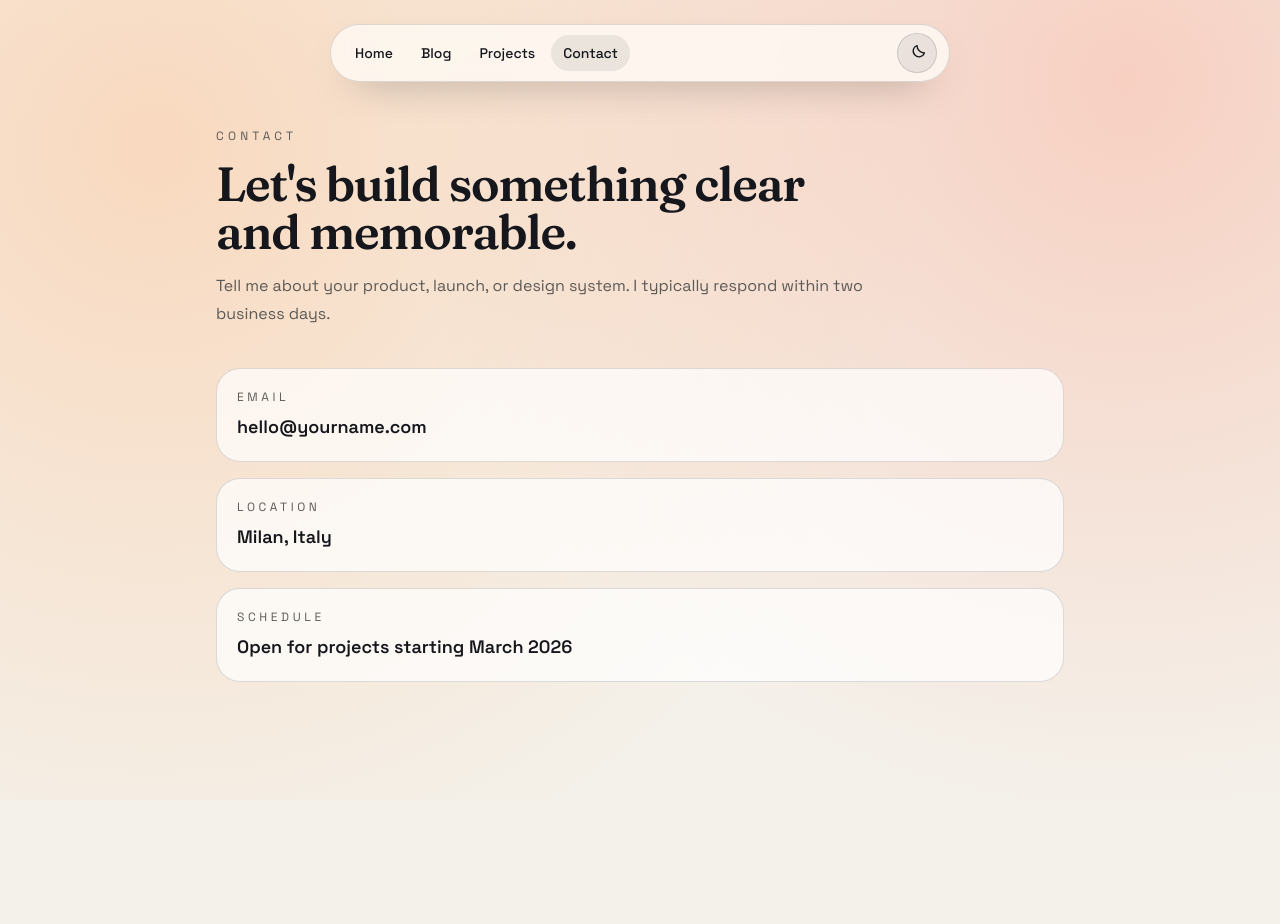
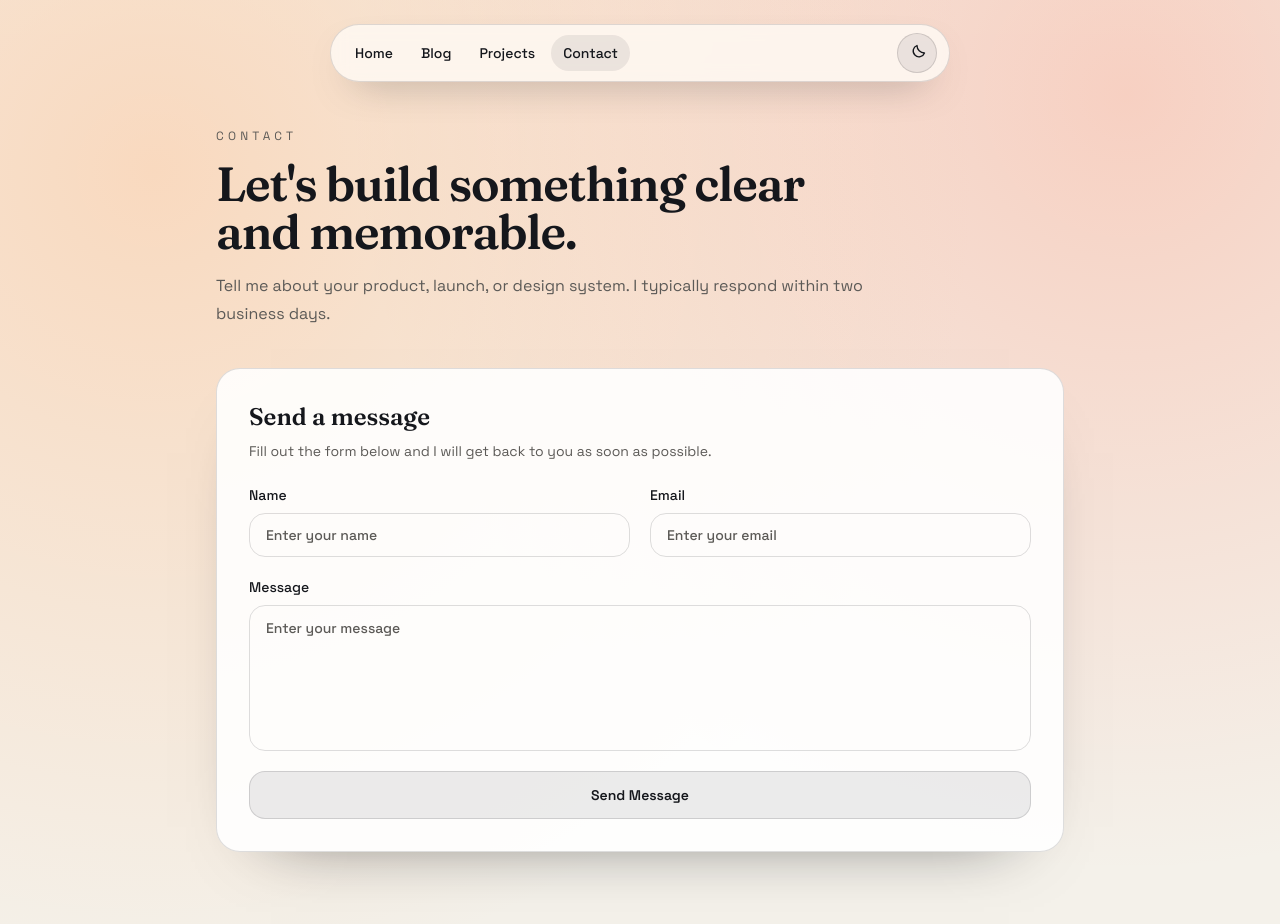
Before and after one commit to RickySerrano904/RickySerrano.dev, a Next.js app: page /contact in a window 1280 px wide. Shown: the top 924 px of the page. Before the commit the page ends 800 px from the top, so only its background shows below. Built offline with nearby package versions, Linux system fonts and the light colour scheme.

Commit message:
Updated blog and contact page layouts

```diff
--- /dev/null
+++ b/app/blog/designing-for-calm/page.mdx
@@ -0,0 +1,42 @@
+export const metadata = {
+  title: "Designing for calm | Your Name",
+  description: "Removing friction without removing personality.",
+};
+
+<main className="page-intro mx-auto w-full max-w-3xl px-6 pb-24 pt-32">
+
+[Back to blog](/blog)
+
+# Designing for calm
+
+Calm does not mean boring. It means removing the extra layers so the important
+moments can breathe. This is a placeholder post that captures the kind of notes
+I like to write after a build.
+
+## TL;DR
+
+- Start with constraints before adding personality.
+- Reduce choices to make the UI feel obvious.
+- Keep one signature detail so the product still feels alive.
+
+## The problem
+
+Most products accumulate patterns fast. New screens add new components, and the
+UI gets noisy. Calm is the opposite of noise: it is a system that lets you see
+what matters first.
+
+## The approach
+
+I audit the interface for friction, remove repeated decisions, then reintroduce
+one intentional flourish. That might be a single accent color, a warmer typeface,
+or a signature interaction.
+
+## A tiny checklist
+
+- One primary action per screen.
+- One headline, one supporting sentence.
+- One distinct component that signals the brand.
+
+> Calm design respects attention. It is not minimal for its own sake.
+
+</main>
--- a/app/blog/page.mdx
+++ b/app/blog/page.mdx
@@ -1,3 +1,5 @@
+import Link from "next/link";
+
 export const metadata = {
   title: "Blog | Your Name",
   description: "Writing on design systems, product strategy, and front-end craft.",
@@ -13,20 +15,54 @@ Short notes on building minimal interfaces, thoughtful brands, and durable UI sy
 
 ## Recent posts
 
-- **Designing for calm** - How to remove friction without removing personality.
-- **Shipping a tiny design system** - Tokens, typography, and reusable patterns.
-- **The craft of fast prototypes** - Keeping momentum without losing polish.
+<section className="mt-10 grid gap-6 sm:grid-cols-2">
+  <Link
+    href="/blog/designing-for-calm"
+    className="group rounded-3xl border border-[color:var(--border)] bg-[color:var(--panel)] p-3 transition hover:-translate-y-1 hover:border-[color:var(--accent)] hover:shadow-[0_24px_50px_-44px_rgba(10,12,16,0.7)]"
+  >
+    <div className="aspect-[4/3] overflow-hidden rounded-2xl border border-[color:var(--border)] bg-[color:var(--panel-strong)]">
+      <div className="post-thumb h-full w-full" />
+    </div>
+    <div className="mt-5">
+      <p className="text-xs uppercase tracking-[0.3em] text-[color:var(--muted)]">
+        Design
+      </p>
+      <h2 className="mt-3 font-display text-2xl font-semibold text-[color:var(--fg)] transition group-hover:text-[color:var(--accent)]">
+        Designing for calm
+      </h2>
+      <p className="mt-2 text-base leading-7 text-[color:var(--muted)]">
+        How to remove friction without removing personality.
+      </p>
+      <span className="mt-4 inline-flex items-center gap-2 text-sm font-semibold text-[color:var(--fg)]">
+        Read post <span aria-hidden="true">→</span>
+      </span>
+    </div>
+  </Link>
 
-## Writing archive
+  <Link
+    href="/blog/tiny-design-system"
+    className="group rounded-3xl border border-[color:var(--border)] bg-[color:var(--panel)] p-3 transition hover:-translate-y-1 hover:border-[color:var(--accent)] hover:shadow-[0_24px_50px_-44px_rgba(10,12,16,0.7)]"
+  >
+    <div className="aspect-[4/3] overflow-hidden rounded-2xl border border-[color:var(--border)] bg-[color:var(--panel-strong)]">
+      <div className="post-thumb h-full w-full" />
+    </div>
+    <div className="mt-5">
+      <p className="text-xs uppercase tracking-[0.3em] text-[color:var(--muted)]">
+        Systems
+      </p>
+      <h2 className="mt-3 font-display text-2xl font-semibold text-[color:var(--fg)] transition group-hover:text-[color:var(--accent)]">
+        Shipping a tiny design system
+      </h2>
+      <p className="mt-2 text-base leading-7 text-[color:var(--muted)]">
+        Tokens, typography, and reusable patterns.
+      </p>
+      <span className="mt-4 inline-flex items-center gap-2 text-sm font-semibold text-[color:var(--fg)]">
+        Read post <span aria-hidden="true">→</span>
+      </span>
+    </div>
+  </Link>
+</section>
 
-### 2026
-
-- **A portfolio that still feels human** - Building a site that breathes.
-- **The best product meetings are quiet** - Less noise, better decisions.
-
-### 2025
-
-- **Layout as choreography** - Rhythm, spacing, and a sense of pace.
-- **Type choices that carry a brand** - The small details that speak.
+<p className="mt-10 text-sm text-[color:var(--muted)]">More posts coming soon.</p>
 
 </main>
--- /dev/null
+++ b/app/blog/tiny-design-system/page.mdx
@@ -0,0 +1,35 @@
+export const metadata = {
+  title: "Shipping a tiny design system | Your Name",
+  description: "Tokens, typography, and reusable patterns.",
+};
+
+<main className="page-intro mx-auto w-full max-w-3xl px-6 pb-24 pt-32">
+
+[Back to blog](/blog)
+
+# Shipping a tiny design system
+
+This placeholder post captures the first iteration of a small design system. It
+is not exhaustive, but it is consistent enough to ship real work.
+
+## What shipped
+
+- Typography scale with two fonts and clear hierarchy.
+- A color palette with one accent and flexible neutrals.
+- Three core components: buttons, cards, and tags.
+
+## Tokens first
+
+Tokens create shared language before components exist. I start with spacing,
+type, and color, then wire them into CSS variables.
+
+## Components second
+
+With tokens in place, components become an assembly exercise. This keeps the
+system small and consistent.
+
+## Next steps
+
+Add forms, navigation variants, and content modules as the product grows.
+
+</main>
--- a/app/contact/page.tsx
+++ b/app/contact/page.tsx
@@ -1,19 +1,3 @@
-const contactItems = [
-  {
-    label: "Email",
-    value: "hello@yourname.com",
-    href: "mailto:hello@yourname.com",
-  },
-  {
-    label: "Location",
-    value: "Milan, Italy",
-  },
-  {
-    label: "Schedule",
-    value: "Open for projects starting March 2026",
-  },
-];
-
 export default function ContactPage() {
   return (
     <main className="page-intro mx-auto w-full max-w-4xl px-6 pb-24 pt-32">
@@ -30,30 +14,55 @@ export default function ContactPage() {
         </p>
       </header>
 
-      <div className="stagger mt-10 grid gap-4">
-        {contactItems.map((item) => (
-          <div
-            key={item.label}
-            className="rounded-3xl border border-[color:var(--border)] bg-[color:var(--panel)] p-5"
+      <section className="stagger mt-10 rounded-3xl border border-[color:var(--border)] bg-[color:var(--panel-strong)] p-6 shadow-[0_30px_70px_-55px_rgba(10,12,16,0.75)] sm:p-8">
+        <h2 className="font-display text-2xl font-semibold text-[color:var(--fg)]">
+          Send a message
+        </h2>
+        <p className="mt-2 text-sm text-[color:var(--muted)]">
+          Fill out the form below and I will get back to you as soon as
+          possible.
+        </p>
+
+        <form className="mt-6 grid gap-5">
+          <div className="grid gap-5 sm:grid-cols-2">
+            <label className="grid gap-2 text-sm font-medium text-[color:var(--fg)]">
+              Name
+              <input
+                type="text"
+                name="name"
+                placeholder="Enter your name"
+                className="h-11 w-full rounded-2xl border border-[color:var(--border)] bg-transparent px-4 text-sm text-[color:var(--fg)] placeholder:text-[color:var(--muted)] focus-visible:border-[color:var(--accent)] focus-visible:outline-none"
+              />
+            </label>
+            <label className="grid gap-2 text-sm font-medium text-[color:var(--fg)]">
+              Email
+              <input
+                type="email"
+                name="email"
+                placeholder="Enter your email"
+                className="h-11 w-full rounded-2xl border border-[color:var(--border)] bg-transparent px-4 text-sm text-[color:var(--fg)] placeholder:text-[color:var(--muted)] focus-visible:border-[color:var(--accent)] focus-visible:outline-none"
+              />
+            </label>
+          </div>
+
+          <label className="grid gap-2 text-sm font-medium text-[color:var(--fg)]">
+            Message
+            <textarea
+              name="message"
+              rows={6}
+              placeholder="Enter your message"
+              className="w-full resize-none rounded-2xl border border-[color:var(--border)] bg-transparent px-4 py-3 text-sm text-[color:var(--fg)] placeholder:text-[color:var(--muted)] focus-visible:border-[color:var(--accent)] focus-visible:outline-none"
+            />
+          </label>
+
+          <button
+            type="submit"
+            className="h-12 w-full rounded-2xl border border-[color:var(--border)] bg-[color:var(--nav-active)] text-sm font-semibold text-[color:var(--fg)] transition hover:-translate-y-0.5 hover:border-[color:var(--accent)]"
           >
-            <p className="text-xs uppercase tracking-[0.3em] text-[color:var(--muted)]">
-              {item.label}
-            </p>
-            {item.href ? (
-              <a
-                className="mt-2 block text-lg font-semibold text-[color:var(--fg)]"
-                href={item.href}
-              >
-                {item.value}
-              </a>
-            ) : (
-              <p className="mt-2 text-lg font-semibold text-[color:var(--fg)]">
-                {item.value}
-              </p>
-            )}
-          </div>
-        ))}
-      </div>
+            Send Message
+          </button>
+        </form>
+      </section>
     </main>
   );
 }
--- a/app/globals.css
+++ b/app/globals.css
@@ -120,6 +120,21 @@ body {
   animation-delay: 320ms;
 }
 
+.post-thumb {
+  background-image:
+    radial-gradient(circle at 18% 22%, var(--spot-1), transparent 60%),
+    radial-gradient(circle at 82% 18%, var(--spot-2), transparent 55%),
+    linear-gradient(135deg, rgba(255, 255, 255, 0.35), rgba(255, 255, 255, 0.02));
+  background-size: cover;
+  background-position: center;
+  transition: transform 500ms ease, filter 500ms ease;
+}
+
+.group:hover .post-thumb {
+  transform: scale(1.04);
+  filter: saturate(1.08);
+}
+
 @media (prefers-reduced-motion: reduce) {
   .page-intro,
   .stagger > * {
```
